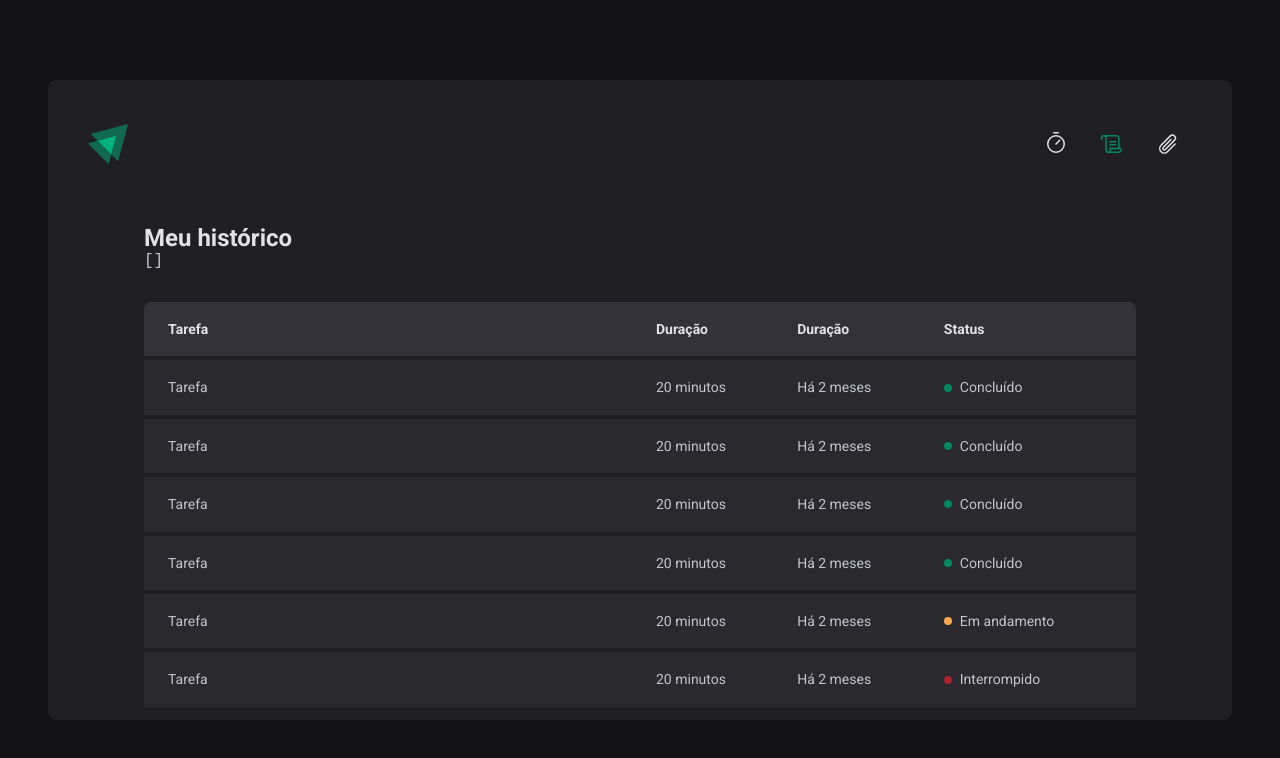
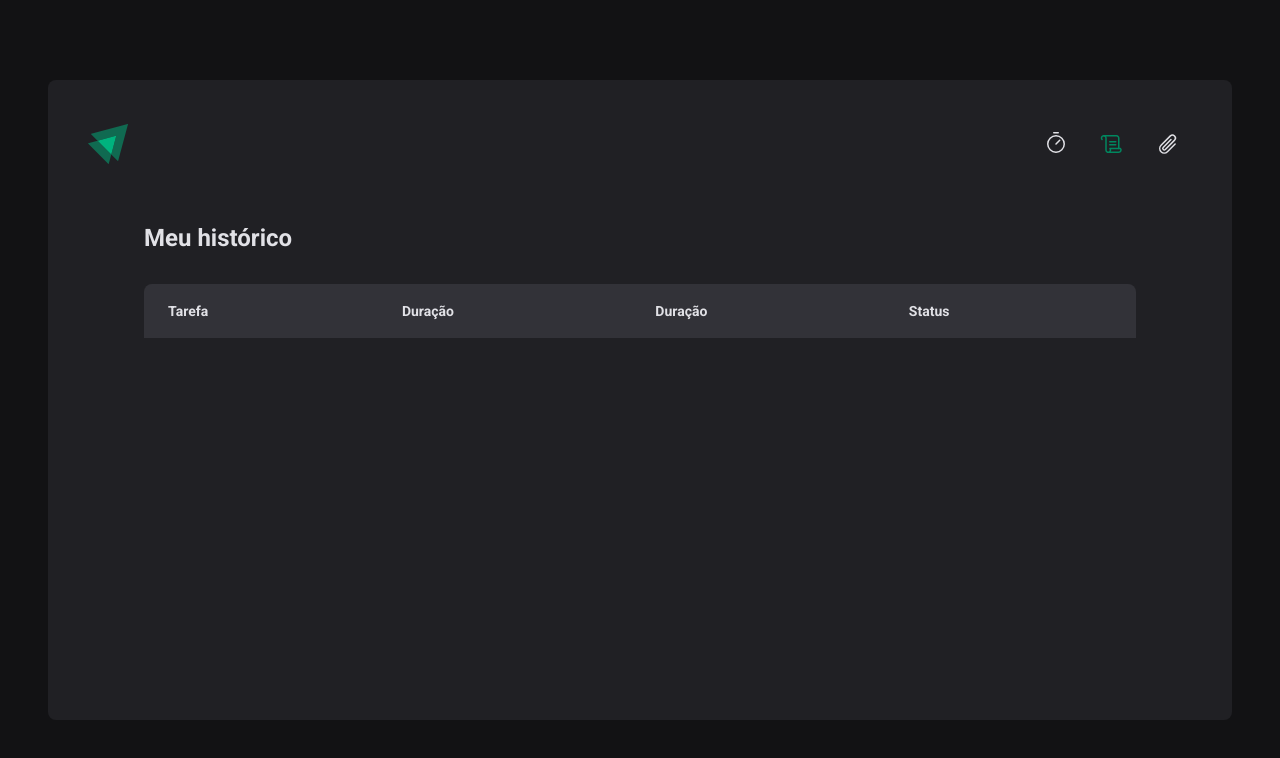
Before and after one commit to GustaGomes/pomodoroApp, a React (Vite) app: page /History in a window 1280 px wide. Shown: the top 758 px of the page. Built offline with nearby package versions, Linux system fonts and the light colour scheme; the HTML template or start-up script is replaced by a standard one.

Commit message:
list active cycles history component

```diff
--- a/src/pages/History/index.tsx
+++ b/src/pages/History/index.tsx
@@ -1,15 +1,13 @@
-import { useContext } from 'react'
-import { CyclesContext } from '../../contexts/CyclesContext'
-import { HistoryContainer, HistoryList, Status } from './styles'
+import { useContext } from "react";
+import { CyclesContext } from "../../contexts/CyclesContext";
+import { HistoryContainer, HistoryList, Status } from "./styles";
 
 export function History() {
-  const { cycles } = useContext(CyclesContext)
+  const { cycles } = useContext(CyclesContext);
 
   return (
     <HistoryContainer>
       <h1>Meu histórico</h1>
-
-      <pre>{JSON.stringify(cycles, null, 2)}</pre>
 
       <HistoryList>
         <table>
@@ -22,57 +20,31 @@
             </tr>
           </thead>
           <tbody>
-          <tr>
-              <td>Tarefa</td>
-              <td>20 minutos</td>
-              <td>Há 2 meses</td>
-              <td>
-                <Status statusColor="green">Concluído</Status>
-              </td>
-            </tr>
-            <tr>
-              <td>Tarefa</td>
-              <td>20 minutos</td>
-              <td>Há 2 meses</td>
-              <td>
-                <Status statusColor="green">Concluído</Status>
-              </td>
-            </tr>
-            <tr>
-              <td>Tarefa</td>
-              <td>20 minutos</td>
-              <td>Há 2 meses</td>
-              <td>
-                <Status statusColor="green">Concluído</Status>
-              </td>
-            </tr>
-            <tr>
-              <td>Tarefa</td>
-              <td>20 minutos</td>
-              <td>Há 2 meses</td>
-              <td>
-                <Status statusColor="green">Concluído</Status>
-              </td>
-            </tr>
-            <tr>
-              <td>Tarefa</td>
-              <td>20 minutos</td>
-              <td>Há 2 meses</td>
-              <td>
-                <Status statusColor="yellow">Em andamento</Status>
-              </td>
-            </tr>
-            <tr>
-              <td>Tarefa</td>
-              <td>20 minutos</td>
-              <td>Há 2 meses</td>
-              <td>
-                <Status statusColor="red">Interrompido</Status>
-              </td>
-            </tr>
+            {cycles.map((cycle) => {
+              return (
+                <tr key={cycle.id}>
+                  <td>{cycle.task}</td>
+                  <td>{cycle.minutesAmount} minutos</td>
+                  <td>{cycle.startDate.toISOString()}</td>
+                  <td>
+                    {cycle.finishedDate && (
+                      <Status statusColor="green">Concluído</Status>
+                    )}
+
+                    {cycle.interruptedDate && (
+                      <Status statusColor="red">Interrompido</Status>
+                    )}
+
+                    {!cycle.finishedDate && !cycle.interruptedDate && (
+                      <Status statusColor="yellow">Em andamento</Status>
+                    )}
+                  </td>
+                </tr>
+              );
+            })}
           </tbody>
         </table>
       </HistoryList>
     </HistoryContainer>
-  )
+  );
 }
```
